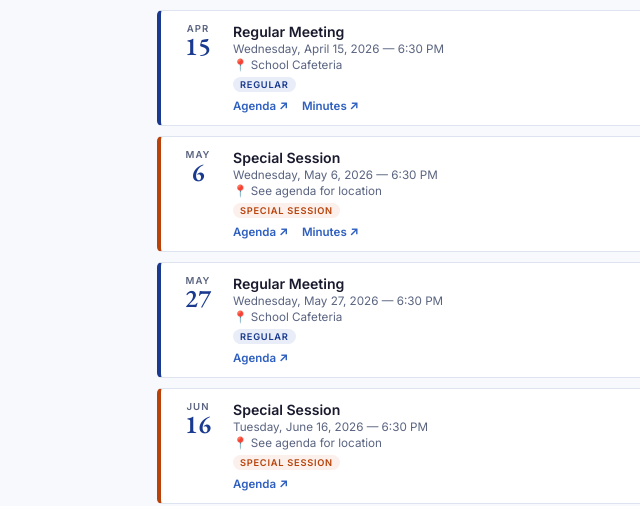
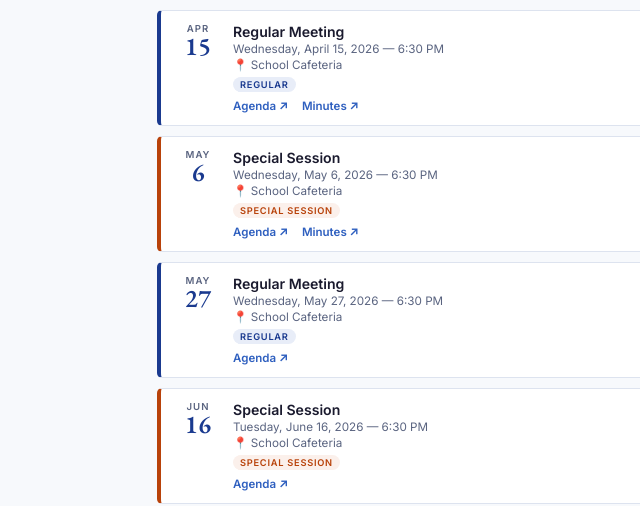
Before and after one commit to jessedgulley/sac-calendar, a plain HTML site: page index.html in a window 1280 px wide. Shown: the part 1227-1733 px from the top of the page, 17-657 px from the left. Drawn offline with nearby package versions, Linux system fonts and the light colour scheme.

Commit message:
Add files via upload

```diff
--- a/index.html
+++ b/index.html
@@ -512,12 +512,12 @@
     { y: 2026, m: 3, d: 15, label: "Regular Meeting", type: "regular", location: "School Cafeteria",
       agenda:  "https://www.stmarysll.org/editoruploads/files/SAC%20Agenda%204-15-26.pdf",
       minutes: "https://www.stmarysll.org/editoruploads/files/SAC_2026-04-15_Minutes_FINAL.pdf" },
-    { y: 2026, m: 4, d: 6, label: "Special Session", type: "special", location: "See agenda for location",
+    { y: 2026, m: 4, d: 6, label: "Special Session", type: "special", location: "School Cafeteria",
       agenda:  "https://www.stmarysll.org/editoruploads/files/SAC/SAC%202026-05-06%20SpecialSession%20Agenda.pdf",
       minutes: "https://www.stmarysll.org/editoruploads/files/SAC_2026-05-06_Minutes_FINAL.pdf" },
     { y: 2026, m: 4, d: 27, label: "Regular Meeting", type: "regular", location: "School Cafeteria",
       agenda:  "https://www.stmarysll.org/editoruploads/files/SAC%202026-05-27%20Meeting%20Agenda.pdf" },
-    { y: 2026, m: 5, d: 16, label: "Special Session", type: "special", location: "See agenda for location",
+    { y: 2026, m: 5, d: 16, label: "Special Session", type: "special", location: "School Cafeteria",
       agenda:  "https://www.stmarysll.org/editoruploads/files/SAC_2026-06-16_SpecialSession_Agenda.pdf" },
   ];
 
```
